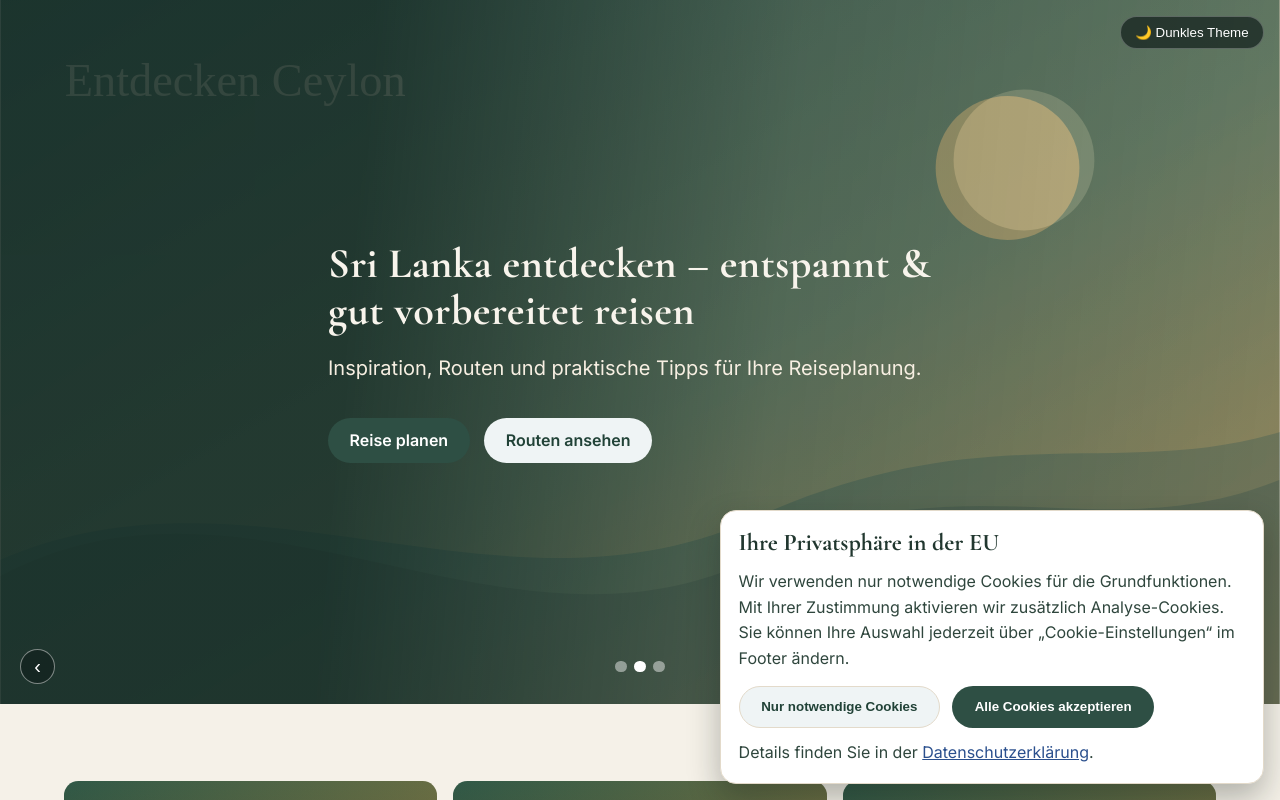
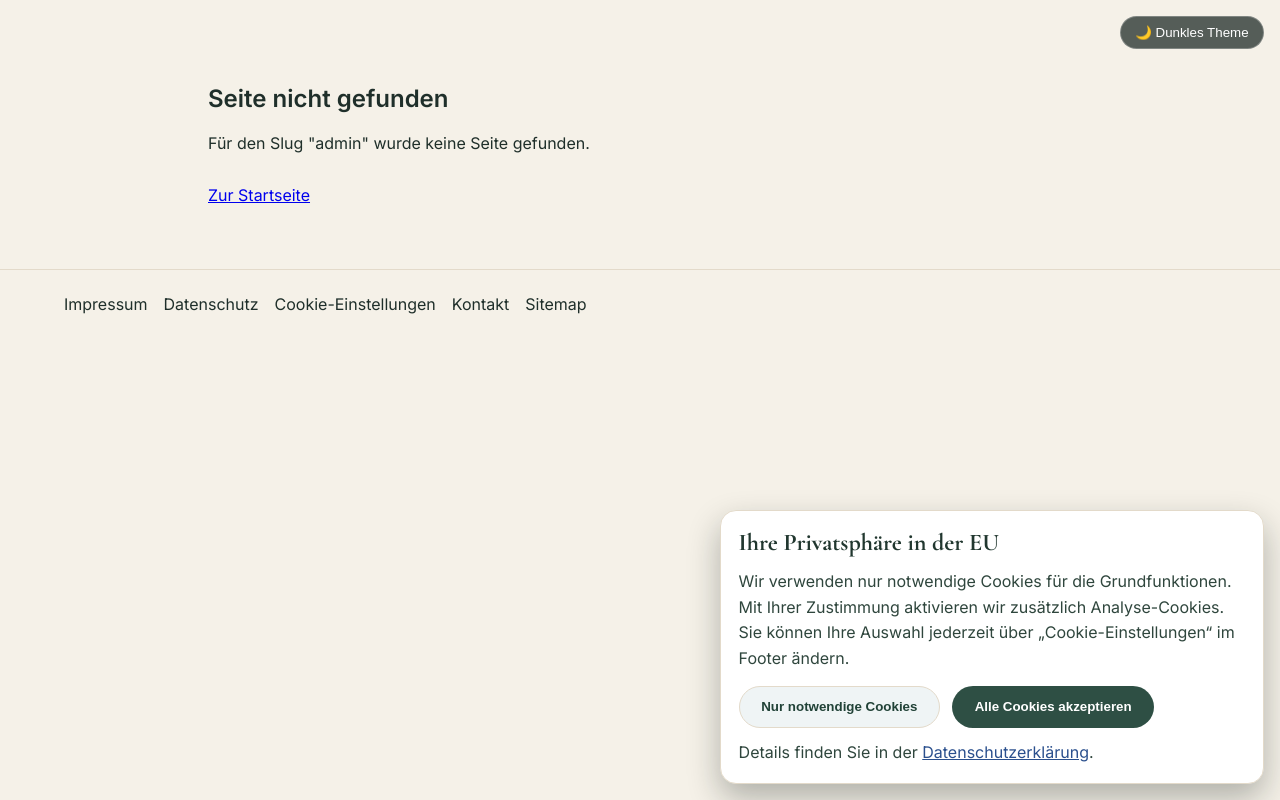
Before and after one commit to jmadushanka6/Entdecken_Ceylon, an Angular app: page /admin in a window 1280 px wide. Before the commit this address led to /. Shown: the top 800 px of the page. Built offline with nearby package versions, Linux system fonts and the light colour scheme.

Commit message:
Add admin and dynamic slug routes with fallback handling

```diff
--- /dev/null
+++ b/src/app/admin-page.component.html
@@ -0,0 +1,4 @@
+<section class="admin-page">
+  <h1>Admin-Bereich</h1>
+  <p>Willkommen im internen Seitenbereich.</p>
+</section>
--- /dev/null
+++ b/src/app/admin-page.component.scss
@@ -0,0 +1,5 @@
+.admin-page {
+  max-width: 56rem;
+  margin: 3rem auto;
+  padding: 1rem;
+}
--- /dev/null
+++ b/src/app/admin-page.component.ts
@@ -0,0 +1,18 @@
+import { CommonModule } from '@angular/common';
+import { Component, OnInit } from '@angular/core';
+import { Title } from '@angular/platform-browser';
+
+@Component({
+  selector: 'app-admin-page',
+  standalone: true,
+  imports: [CommonModule],
+  templateUrl: './admin-page.component.html',
+  styleUrl: './admin-page.component.scss'
+})
+export class AdminPageComponent implements OnInit {
+  constructor(private readonly title: Title) {}
+
+  ngOnInit(): void {
+    this.title.setTitle('Admin | Entdecken Ceylon');
+  }
+}
--- a/src/app/app.routes.ts
+++ b/src/app/app.routes.ts
@@ -1,9 +1,13 @@
 import { Routes } from '@angular/router';
+import { AdminPageComponent } from './admin-page.component';
+import { DynamicPageComponent } from './dynamic-page.component';
 import { HomePageComponent } from './home-page.component';
 import { PrivacyPolicyComponent } from './privacy-policy.component';
 
 export const routes: Routes = [
   { path: '', component: HomePageComponent },
   { path: 'datenschutz', component: PrivacyPolicyComponent },
+  { path: 'admin/pages', component: AdminPageComponent },
+  { path: ':slug', component: DynamicPageComponent },
   { path: '**', redirectTo: '' }
 ];
--- /dev/null
+++ b/src/app/dynamic-page.component.html
@@ -0,0 +1,12 @@
+<section class="dynamic-page" *ngIf="page; else notFound">
+  <h1>{{ page.title }}</h1>
+  <p>{{ page.body }}</p>
+</section>
+
+<ng-template #notFound>
+  <section class="dynamic-page dynamic-page--not-found">
+    <h1>Seite nicht gefunden</h1>
+    <p>Für den Slug "{{ slug }}" wurde keine Seite gefunden.</p>
+    <a routerLink="/">Zur Startseite</a>
+  </section>
+</ng-template>
--- /dev/null
+++ b/src/app/dynamic-page.component.scss
@@ -0,0 +1,10 @@
+.dynamic-page {
+  max-width: 56rem;
+  margin: 3rem auto;
+  padding: 1rem;
+}
+
+.dynamic-page--not-found a {
+  display: inline-block;
+  margin-top: 1rem;
+}
--- /dev/null
+++ b/src/app/dynamic-page.component.ts
@@ -0,0 +1,37 @@
+import { CommonModule } from '@angular/common';
+import { Component, OnInit } from '@angular/core';
+import { Title } from '@angular/platform-browser';
+import { ActivatedRoute, RouterLink } from '@angular/router';
+
+import { DynamicPage, DynamicPageService } from './dynamic-page.service';
+
+@Component({
+  selector: 'app-dynamic-page',
+  standalone: true,
+  imports: [CommonModule, RouterLink],
+  templateUrl: './dynamic-page.component.html',
+  styleUrl: './dynamic-page.component.scss'
+})
+export class DynamicPageComponent implements OnInit {
+  page?: DynamicPage;
+  slug = '';
+
+  constructor(
+    private readonly route: ActivatedRoute,
+    private readonly title: Title,
+    private readonly dynamicPageService: DynamicPageService
+  ) {}
+
+  ngOnInit(): void {
+    this.route.paramMap.subscribe((params) => {
+      this.slug = params.get('slug') ?? '';
+      this.page = this.dynamicPageService.getPageBySlug(this.slug);
+
+      if (this.page) {
+        this.title.setTitle(`${this.page.title} | Entdecken Ceylon`);
+      } else {
+        this.title.setTitle('Seite nicht gefunden | Entdecken Ceylon');
+      }
+    });
+  }
+}
--- /dev/null
+++ b/src/app/dynamic-page.service.ts
@@ -0,0 +1,29 @@
+import { Injectable } from '@angular/core';
+
+export interface DynamicPage {
+  slug: string;
+  title: string;
+  body: string;
+}
+
+@Injectable({
+  providedIn: 'root'
+})
+export class DynamicPageService {
+  private readonly pages: DynamicPage[] = [
+    {
+      slug: 'reise-planen',
+      title: 'Reise planen',
+      body: 'Hier finden Sie hilfreiche Infos für die Reiseplanung Ihrer Sri-Lanka-Reise.'
+    },
+    {
+      slug: 'routen',
+      title: 'Routenideen',
+      body: 'Unsere beliebtesten Sri-Lanka-Routen für unterschiedliche Reisedauern.'
+    }
+  ];
+
+  getPageBySlug(slug: string): DynamicPage | undefined {
+    return this.pages.find((page) => page.slug === slug);
+  }
+}
```
